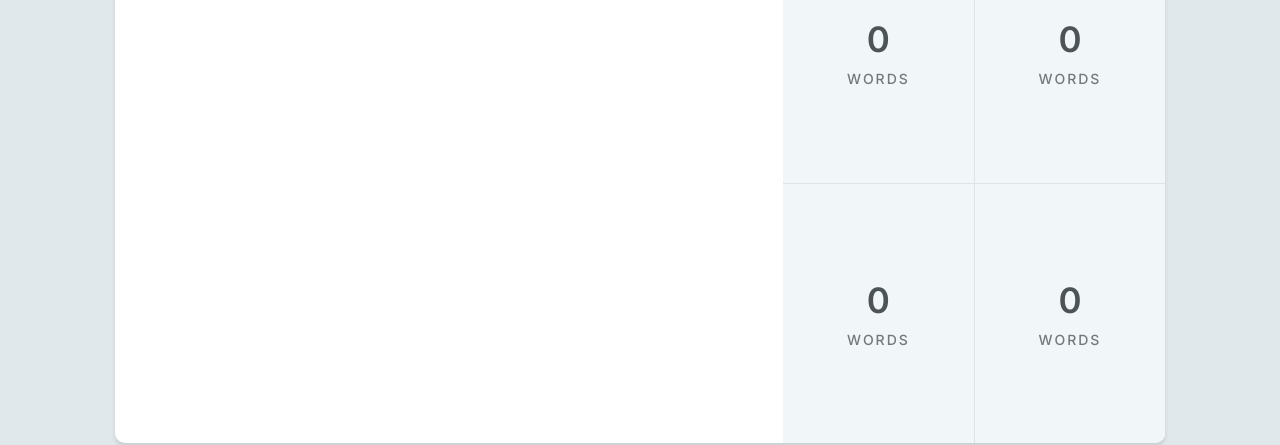
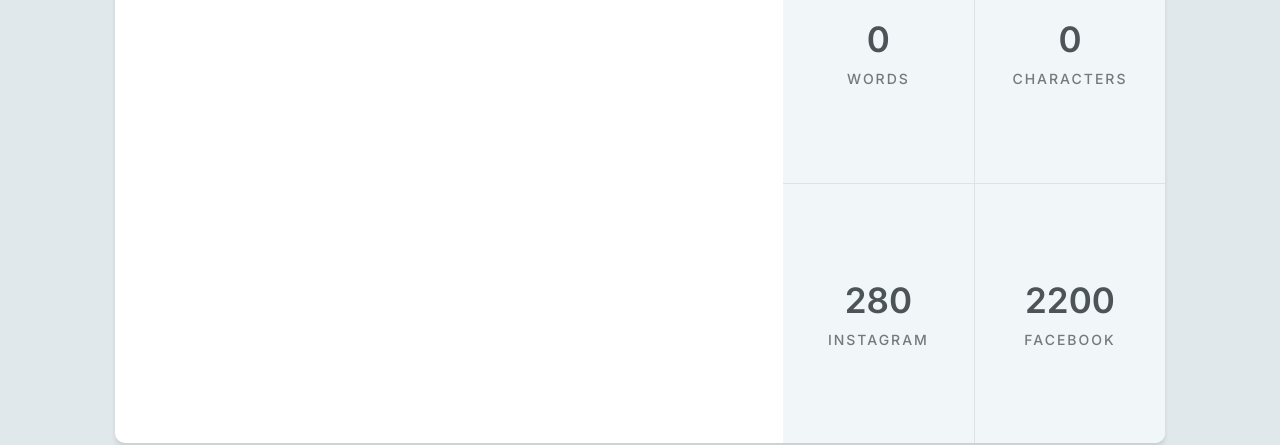
Before and after one commit to DannyBoy5930/word-analytics, a React (Vite) app: page / in a window 1280 px wide. Shown: the part 286-731 px from the top of the page. Built offline with nearby package versions, Linux system fonts and the light colour scheme.

Commit message:
Update the Stat component so that is more reusable

```diff
--- a/src/Stats.jsx
+++ b/src/Stats.jsx
@@ -1,19 +1,19 @@
 export default function Stats() {
   return (
     <section className="stats">
-      <Stat />
-      <Stat />
-      <Stat />
-      <Stat />
+      <Stat number={0} label="Words" />
+      <Stat number={0} label="Characters" />
+      <Stat number={280} label="Instagram" />
+      <Stat number={2200} label="Facebook" />
     </section>
   );
 }
 
-function Stat() {
+function Stat({ number, label }) {
   return (
     <section className="stat">
-      <span className="stat__number">0</span>
-      <h2 className="second-heading">Words</h2>
+      <span className="stat__number">{number}</span>
+      <h2 className="second-heading">{label}</h2>
     </section>
   );
 }
```
